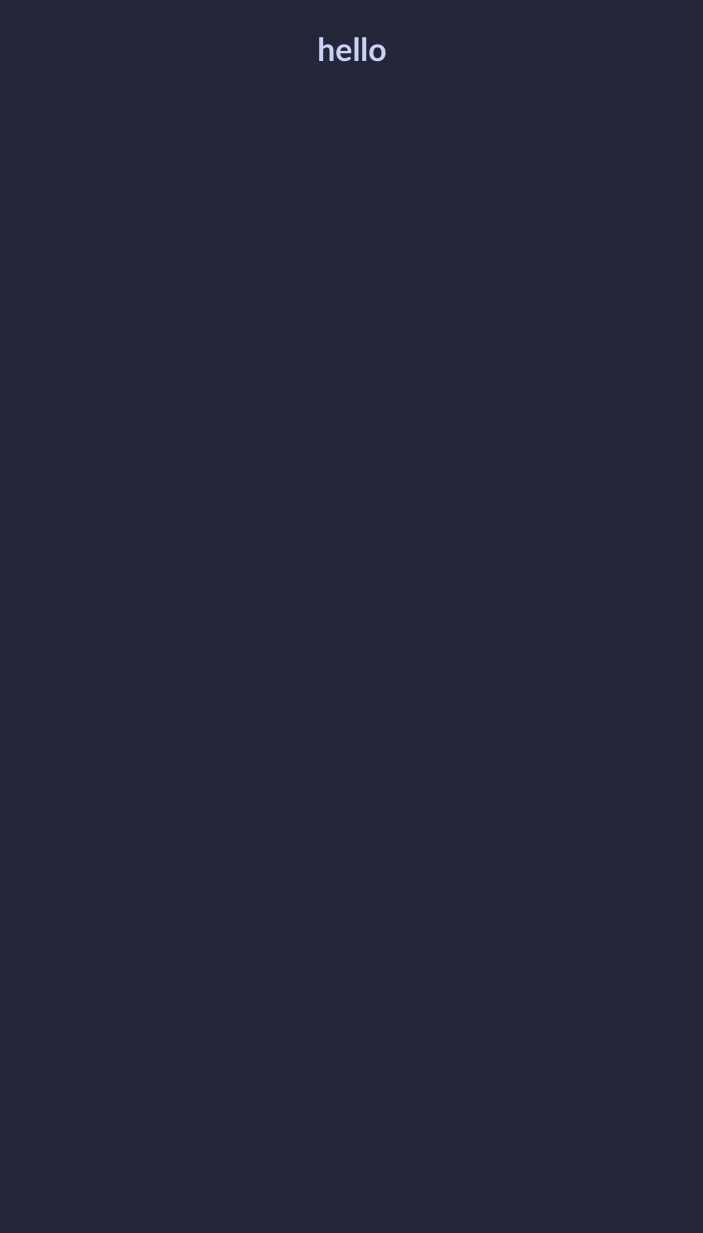
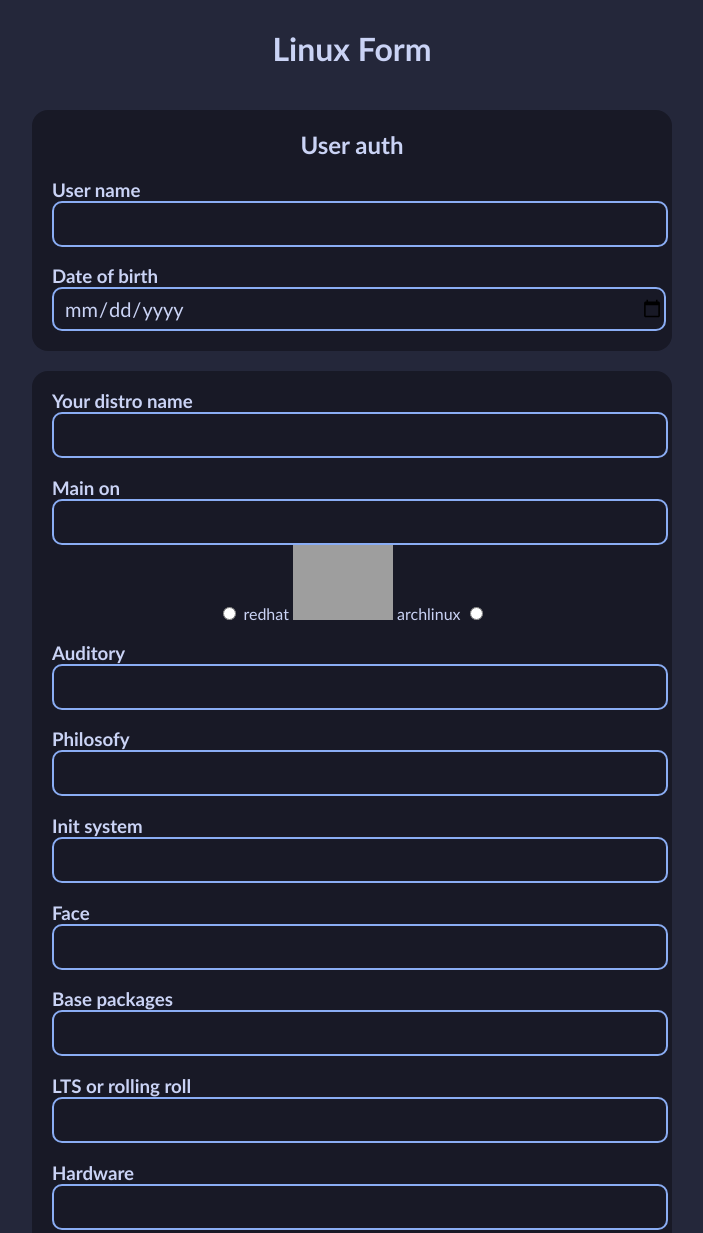
Before and after one commit to SergeyTsybrenok/Practic3Form, a website with bundled scripts: page index.html in a window 1280 px wide. Shown: the top 1233 px of the page, without its empty margins (288-991 px from the left). Before the commit the page ends 800 px from the top, so only its background shows below. Built offline with nearby package versions, Linux system fonts and the light colour scheme; grey boxes are pictures that could not be loaded.

Commit message:
tea time

```diff
--- a/index.html
+++ b/index.html
@@ -8,7 +8,92 @@
 </head>
 <body>
 
-    <h1 id="hello-text">hello</h1>
+    <h1 id="hello-text">Linux Form</h1>
+
+    <form id="mainForm" novalidate>
+
+        <div class="container">
+            <h2 class="title">
+                User auth
+            </h2>
+
+            <div class="small-container">
+                <h3 class="title small userAuth">User name</h3>
+                <input type="text" class="input-text" id="userName">
+            </div>
+
+            <div class="small-containter">
+                <h3 class="title small userAuth">Date of birth</h3>
+                <input class="input-date" type="date" name="userDateBirth" id="userDateBirth">
+            </div>
+        </div>
+
+        <div class="container">
+
+            <div class="small-container">
+                <h3 class="title small">Your distro name</h3>
+                <input class="input-text" type="text" name="distroName" id="distroName">
+            </div>
+
+            <div class="small-container">
+                <h3 class="title small">Main on</h3>
+                <input class="input-text" type="text" name="distroName" id="distroName">
+
+                <label for="redhat">
+                    <input type="radio" name="linux" id="redhat-radio">
+                    redhat
+                    <img class="img-radio" src="https://upload.wikimedia.org/wikipedia/commons/thumb/d/d8/Red_Hat_logo.svg/2560px-Red_Hat_logo.svg.png" alt="red hat logo">
+                </label>
+
+                <label for="archlinux">archlinux</label>
+                <input type="radio" name="linux" id="archlinux-radio">
+            </div>
+
+            <div class="small-container">
+                <h3 class="title small">Auditory</h3>
+                <input class="input-text" type="text" name="distroName" id="distroName">
+            </div>
+
+            <div class="small-container">
+                <h3 class="title small">Philosofy</h3>
+                <input class="input-text" type="text" name="distroName" id="distroName">
+            </div>
+
+            <div class="small-container">
+                <h3 class="title small">Init system</h3>
+                <input class="input-text" type="text" name="distroName" id="distroName">
+            </div>
+
+            <div class="small-container">
+                <h3 class="title small">Face</h3>
+                <input class="input-text" type="text" name="distroName" id="distroName">
+            </div>
+
+            <div class="small-container">
+                <h3 class="title small">Base packages</h3>
+                <input class="input-text" type="text" name="distroName" id="distroName">
+            </div>
+
+            <div class="small-container">
+                <h3 class="title small">LTS or rolling roll</h3>
+                <input class="input-text" type="text" name="distroName" id="distroName">
+            </div>
+
+            <div class="small-container">
+                <h3 class="title small">Hardware</h3>
+                <input class="input-text" type="text" name="distroName" id="distroName">
+            </div>
+
+            <div class="small-container">
+                <h3 class="title small">Ecosystem</h3>
+                <input class="input-text" type="text" name="distroName" id="distroName">
+            </div>
+
+        </div>
+
+
+
+    </form>
 
     <script>var exports = {};</script>
     <script src="dist/script.js"></script>
--- a/style.css
+++ b/style.css
@@ -31,17 +31,22 @@
 * {
     color: var(--Text);
     font-family: 'Trebuchet MS', 'Lucida Sans Unicode', 'Lucida Grande', 'Lucida Sans', Arial, sans-serif;
+
+    /* outline: 2px solid green; */
+
+    text-align: center;
 }
 
 *::selection {
     background-color: var(--Sapphire);
+    color: #181926;
 }
 
 body {
     background-color: var(--Base);
     display: flex;
     justify-content: center;
-    align-items: center;
+    flex-wrap: wrap;
 }
 
 h1 {
@@ -50,3 +55,48 @@ h1 {
     -moz-user-select: none;
     cursor: pointer;
 }
+
+form {
+    width: 100%;
+    display: flex;
+    justify-content: center;
+    flex-wrap: wrap;
+}
+
+.container {
+    width: 80%;
+    min-width: 400px;
+    max-width: 600px;
+    background-color: var(--Crust);
+
+    border-radius: 1em;
+    padding: 20px;
+    padding-top: 0px;
+
+    margin-top: 20px;
+}
+
+.small-container {
+}
+
+
+.input-text, .input-date{
+    width: 100%;
+    height: 2em;
+    background-color: var(--Crust);
+    border: 0.1em solid var(--Blue);
+    border-radius: .5em;
+    font-size: 20px;
+    text-align: left;
+    padding-left: 10px;
+}
+
+.userAuth, .small {
+    text-align: left;
+    margin-bottom: 0px;
+    /* font-size: 1em; */
+}
+
+.img-radio {
+    width: 100px;
+}
```
Also changed, not shown: 1 other file.
